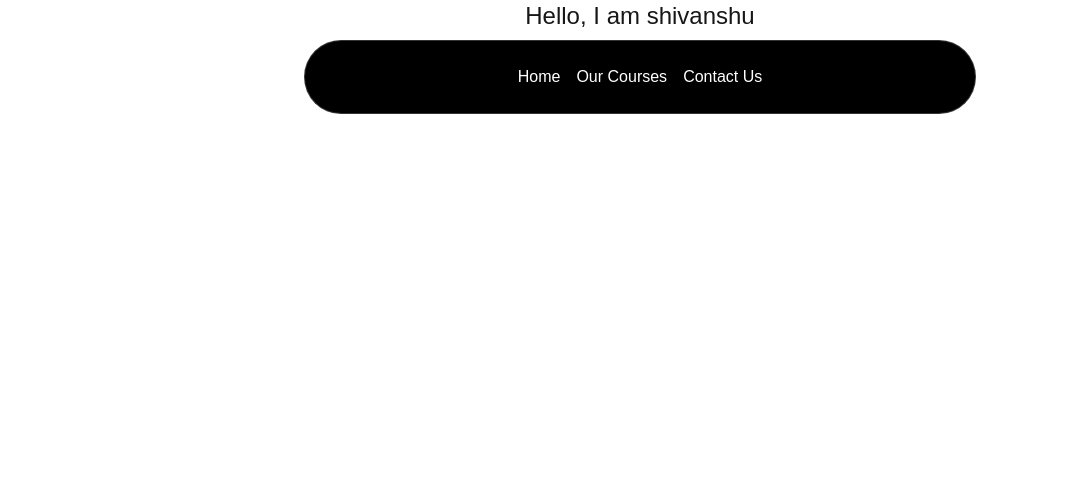
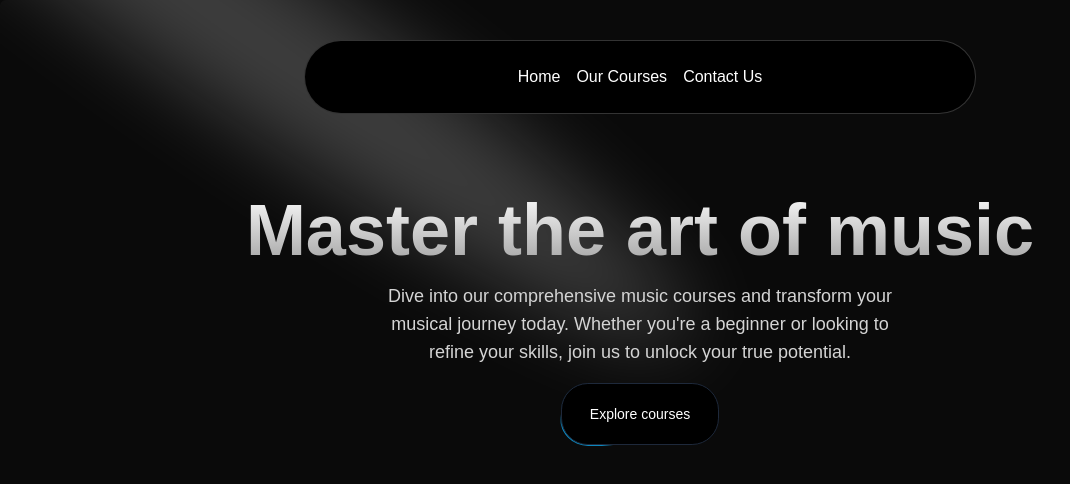
Before and after one commit to ShivanshuRag/Next_js_Music, a Next.js app: page / in a window 1280 px wide. Shown: the top 484 px of the page, without its empty margins (0-1070 px from the left). Built offline with nearby package versions, Linux system fonts and the light colour scheme.

Commit message:
Add HeroSection to Home page and implement Spotlight and MovingBorder components

```diff
--- a/src/app/page.tsx
+++ b/src/app/page.tsx
@@ -1,7 +1,14 @@
+import HeroSection from "@/components/herosection";
+
 
 
 export default function Home() {
   return (
-    <h1 className="text-2xl text-center"> Hello, I am shivanshu </h1>
+   <main className="min-h-screen bg-black/[0.96] antialiased bg-grid-white/[0.02]">
+    <HeroSection/>
+
+   </main>
+
+
   );
 }
--- /dev/null
+++ b/src/components/ui/Spotlight.tsx
@@ -0,0 +1,56 @@
+import React from "react";
+import { cn } from "@/lib/utils";
+
+type SpotlightProps = {
+  className?: string;
+  fill?: string;
+};
+
+export const Spotlight = ({ className, fill }: SpotlightProps) => {
+  return (
+    <svg
+      className={cn(
+        "animate-spotlight pointer-events-none absolute z-[1]  h-[169%] w-[138%] lg:w-[84%] opacity-0",
+        className
+      )}
+      xmlns="http://www.w3.org/2000/svg"
+      viewBox="0 0 3787 2842"
+      fill="none"
+    >
+      <g filter="url(#filter)">
+        <ellipse
+          cx="1924.71"
+          cy="273.501"
+          rx="1924.71"
+          ry="273.501"
+          transform="matrix(-0.822377 -0.568943 -0.568943 0.822377 3631.88 2291.09)"
+          fill={fill || "white"}
+          fillOpacity="0.21"
+        ></ellipse>
+      </g>
+      <defs>
+        <filter
+          id="filter"
+          x="0.860352"
+          y="0.838989"
+          width="3785.16"
+          height="2840.26"
+          filterUnits="userSpaceOnUse"
+          colorInterpolationFilters="sRGB"
+        >
+          <feFlood floodOpacity="0" result="BackgroundImageFix"></feFlood>
+          <feBlend
+            mode="normal"
+            in="SourceGraphic"
+            in2="BackgroundImageFix"
+            result="shape"
+          ></feBlend>
+          <feGaussianBlur
+            stdDeviation="151"
+            result="effect1_foregroundBlur_1065_8"
+          ></feGaussianBlur>
+        </filter>
+      </defs>
+    </svg>
+  );
+};
--- /dev/null
+++ b/src/components/ui/moving-border.tsx
@@ -0,0 +1,139 @@
+"use client";
+import React from "react";
+import {
+  motion,
+  useAnimationFrame,
+  useMotionTemplate,
+  useMotionValue,
+  useTransform,
+} from "framer-motion";
+import { useRef } from "react";
+import { cn } from "@/lib/utils";
+
+export function Button({
+  borderRadius = "1.75rem",
+  children,
+  as: Component = "button",
+  containerClassName,
+  borderClassName,
+  duration,
+  className,
+  ...otherProps
+}: {
+  borderRadius?: string;
+  children: React.ReactNode;
+  as?: any;
+  containerClassName?: string;
+  borderClassName?: string;
+  duration?: number;
+  className?: string;
+  [key: string]: any;
+}) {
+  return (
+    <Component
+      className={cn(
+        "bg-transparent relative text-xl  h-16 w-40 p-[1px] overflow-hidden ",
+        containerClassName
+      )}
+      style={{
+        borderRadius: borderRadius,
+      }}
+      {...otherProps}
+    >
+      <div
+        className="absolute inset-0"
+        style={{ borderRadius: `calc(${borderRadius} * 0.96)` }}
+      >
+        <MovingBorder duration={duration} rx="30%" ry="30%">
+          <div
+            className={cn(
+              "h-20 w-20 opacity-[0.8] bg-[radial-gradient(var(--sky-500)_40%,transparent_60%)]",
+              borderClassName
+            )}
+          />
+        </MovingBorder>
+      </div>
+
+      <div
+        className={cn(
+          "relative bg-slate-900/[0.8] border border-slate-800 backdrop-blur-xl text-white flex items-center justify-center w-full h-full text-sm antialiased",
+          className
+        )}
+        style={{
+          borderRadius: `calc(${borderRadius} * 0.96)`,
+        }}
+      >
+        {children}
+      </div>
+    </Component>
+  );
+}
+
+export const MovingBorder = ({
+  children,
+  duration = 2000,
+  rx,
+  ry,
+  ...otherProps
+}: {
+  children: React.ReactNode;
+  duration?: number;
+  rx?: string;
+  ry?: string;
+  [key: string]: any;
+}) => {
+  const pathRef = useRef<any>();
+  const progress = useMotionValue<number>(0);
+
+  useAnimationFrame((time) => {
+    const length = pathRef.current?.getTotalLength();
+    if (length) {
+      const pxPerMillisecond = length / duration;
+      progress.set((time * pxPerMillisecond) % length);
+    }
+  });
+
+  const x = useTransform(
+    progress,
+    (val) => pathRef.current?.getPointAtLength(val).x
+  );
+  const y = useTransform(
+    progress,
+    (val) => pathRef.current?.getPointAtLength(val).y
+  );
+
+  const transform = useMotionTemplate`translateX(${x}px) translateY(${y}px) translateX(-50%) translateY(-50%)`;
+
+  return (
+    <>
+      <svg
+        xmlns="http://www.w3.org/2000/svg"
+        preserveAspectRatio="none"
+        className="absolute h-full w-full"
+        width="100%"
+        height="100%"
+        {...otherProps}
+      >
+        <rect
+          fill="none"
+          width="100%"
+          height="100%"
+          rx={rx}
+          ry={ry}
+          ref={pathRef}
+        />
+      </svg>
+      <motion.div
+        style={{
+          position: "absolute",
+          top: 0,
+          left: 0,
+          display: "inline-block",
+          transform,
+        }}
+      >
+        {children}
+      </motion.div>
+    </>
+  );
+};
--- a/tailwind.config.ts
+++ b/tailwind.config.ts
@@ -1,39 +1,78 @@
-import flattenColorPalette from "tailwindcss/lib/util/flattenColorPalette";
-
-
-/** @type {import('tailwindcss').Config} */
-
 import type { Config } from "tailwindcss";
 
-export default {
-  content: [
-    "./app/**/*.{js,ts,jsx,tsx,mdx}",
-    "./pages/**/*.{js,ts,jsx,tsx,mdx}",
-    "./components/**/*.{js,ts,jsx,tsx,mdx}",
+// const svgToDataUri = require("mini-svg-data-uri");
+const colors = require("tailwindcss/colors");
+const {
+  default: flattenColorPalette,
+} = require("tailwindcss/lib/util/flattenColorPalette");
 
-    // Or if using `src` directory:
-    "./src/**/*.{js,ts,jsx,tsx,mdx}",
-  ],
-  darkMode: "class",
-  theme: {
-    extend: {
-      colors: {
-        background: "var(--background)",
-        foreground: "var(--foreground)",
-      },
-    },
-  },
-  plugins: [addVariablesForColors],
-} satisfies Config;
-
-// This plugin adds each Tailwind color as a global CSS variable, e.g. var(--gray-200).
+// Plugin to add each Tailwind color as a global CSS variable
 function addVariablesForColors({ addBase, theme }: any) {
-  const allColors = flattenColorPalette(theme("colors"));
+  const allColors = flattenColorPalette(theme('colors'));
   const newVars = Object.fromEntries(
-    Object.entries(allColors).map(([key, val]) => [`--${key}`, val])
+    Object.entries(allColors).map(([key, value]) => [`--${key}`, value])
   );
 
   addBase({
-    ":root": newVars,
+    ':root': newVars,
   });
 }
+
+/*function addSvgPatterns({ matchUtilities, theme }: any) {
+  matchUtilities(
+    {
+      'bg-grid': (value: any) => ({
+        backgroundImage: `url("${svgToDataUri(
+          `<svg xmlns="http://www.w3.org/2000/svg" viewBox="0 0 32 32" width="32" height="32" fill="none" stroke="${value}"><path d="M0 .5H31.5V32"/></svg>`
+        )}")`,
+      }),
+      'bg-grid-small': (value: any) => ({
+        backgroundImage: `url("${svgToDataUri(
+          `<svg xmlns="http://www.w3.org/2000/svg" viewBox="0 0 32 32" width="8" height="8" fill="none" stroke="${value}"><path d="M0 .5H31.5V32"/></svg>`
+        )}")`,
+      }),
+      'bg-dot': (value: any) => ({
+        backgroundImage: `url("${svgToDataUri(
+          `<svg xmlns="http://www.w3.org/2000/svg" viewBox="0 0 32 32" width="16" height="16" fill="none"><circle fill="${value}" id="pattern-circle" cx="10" cy="10" r="1.6257413380501518"></circle></svg>`
+        )}")`,
+      }),
+    },
+    { values: flattenColorPalette(theme('backgroundColor')), type: 'color' }
+  );
+}*/
+
+
+const config: Config = {
+  content: [
+    "./src/pages/**/*.{js,ts,jsx,tsx,mdx}",
+    "./src/components/**/*.{js,ts,jsx,tsx,mdx}",
+    "./src/app/**/*.{js,ts,jsx,tsx,mdx}",
+  ],
+  darkMode: 'class',
+  theme: {
+    extend: {
+      animation:{
+        spotlight: "spotlight 2s ease .75s 1 forwards",
+        scroll: "scroll var(--animation-duration, 40s) var(--animation-direction, forwards) linear infinite"
+      },
+      backgroundImage: {
+        "gradient-radial": "radial-gradient(var(--tw-gradient-stops))",
+        "gradient-conic":
+          "conic-gradient(from 180deg at 50% 50%, var(--tw-gradient-stops))",
+      },
+      keyframes:{
+        spotlight: {
+          '0%': { opacity: '0', transform: 'translate(-72%, -62%) scale(0.5)' },
+          '100%': { opacity: '1', transform: 'translate(-50%,-40%) scale(1)' },
+        },
+        scroll: {
+          to: {
+            transform: "translate(calc(-50% - 0.5rem))",
+          },
+        },
+      }
+    },
+  },
+  plugins: [addVariablesForColors, ],
+};
+export default config;
```
